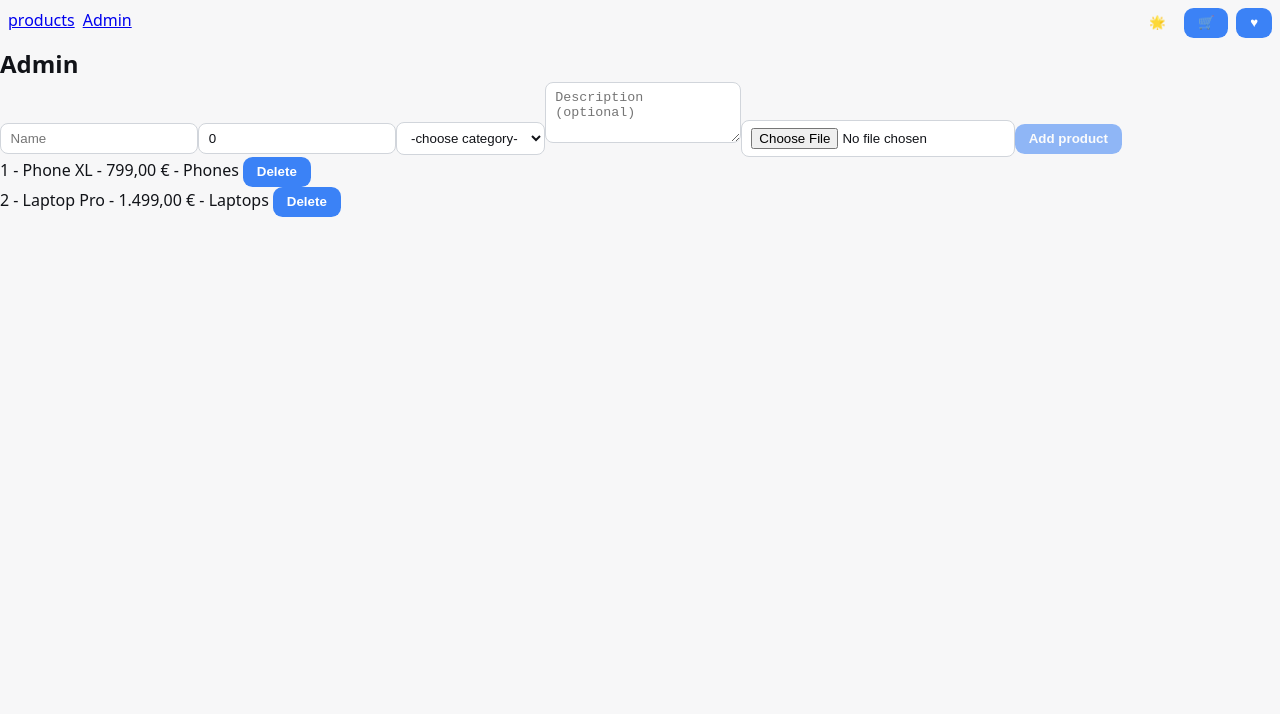
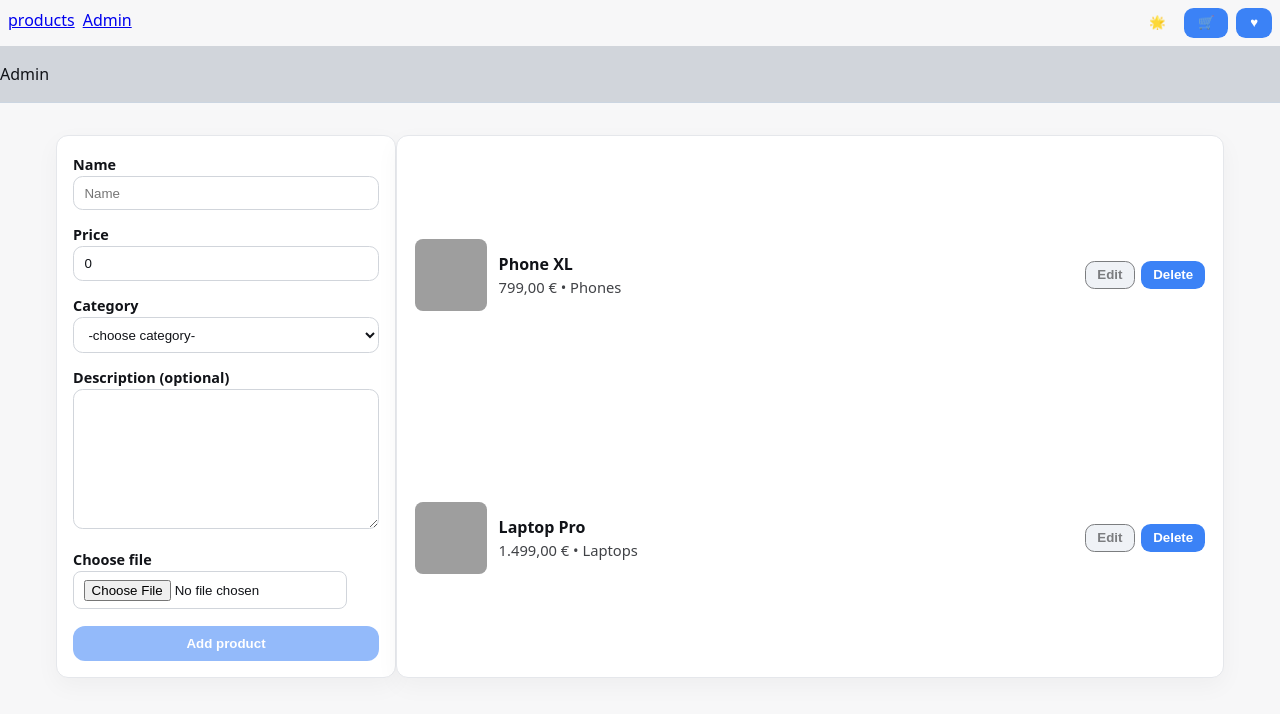
Before and after one commit to MellanieT5/shopsmart, an Angular app: page /admin in a window 1280 px wide. Shown: the top 714 px of the page. Built offline with nearby package versions, Linux system fonts and the light colour scheme; grey boxes are pictures that could not be loaded.

Commit message:
Dodala nekaj stila Adminu

```diff
--- a/src/app/features/admin-page.component.scss
+++ b/src/app/features/admin-page.component.scss
@@ -1 +1,2 @@
-@use '../core/theme.service' as *;
+@use 'styles/core' as core;
+@use 'styles/features' as *;
--- a/src/app/features/admin-page.component.ts
+++ b/src/app/features/admin-page.component.ts
@@ -10,54 +10,66 @@ import {CATEGORIES, type Category} from '../core/categories';
 @Component({
     selector:'app-admin-page',
     standalone: true,
-    imports: [ReactiveFormsModule,NgFor,CurrencyPipe, NgIf],
+    imports: [ReactiveFormsModule,NgFor,CurrencyPipe],
     changeDetection: ChangeDetectionStrategy.OnPush,
 
 
     template: `
-    <h2>Admin</h2>
+   <div class="admin-topbar">
+  <div class="admin-title">Admin</div>
+</div>
 
-    <form [formGroup] = "form" (ngSubmit) = "add()"><!-- se sproži ob kliku gumba -->
-            <input formControlName="name" placeholder="Name" />
-            <input formControlName="price" type="number" inputmode="decimal" min="0" step="1" placeholder="Price"/> <!--da ti sešteva po 1 -->
+<div class="admin-wrap">
+  <!-- LEFT: FORM -->
+  <form class="admin-form" [formGroup]="form" (ngSubmit)="add()">
+    <div>
+      <label>Name</label>
+      <input class="input" formControlName="name" placeholder="Name" />
+    </div>
 
-            <select formControlName="category" required> <!--da lahko izbereš kategorijo -->
-                <option value="" disabled>-choose category-</option>
-                <option *ngFor="let c of categories" [value]="c"> {{c}} </option> <!--shrani izbrano vrednost direkt kot category, button je onemogočen, vse dokelr je forma neveljavna-->
+    <div>
+      <label>Price</label>
+      <input class="input" type="number" formControlName="price" />
+    </div>
 
-        </select>
+    <div>
+      <label>Category</label>
+      <select class="input" formControlName="category" required>
+        <option value="" disabled>-choose category-</option>
+        <option *ngFor="let c of categories" [value]="c">{{ c }}</option>
+      </select>
+    </div>
 
-        <textarea
-            formControlName="description"
-            rows="3"
-            placeholder="Description (optional)" > <!--kaj ti dejansko izpiše -->
-        </textarea>
+    <div>
+      <label>Description (optional)</label>
+      <textarea class="input" formControlName="description"></textarea>
+    </div>
 
-        <input type="file" accept="image/*" (change)="onImageSelected($event)" />
+    <div>
+      <label>Choose file</label>
+      <input class="file" type="file" accept="image/*" (change)="onImageSelected($event)" />
+    </div>
 
-        <!-- Preview -->
-        <div *ngIf="imageData as img" style="margin-top:.5rem">
-            <div style="font-size:.9rem; opacity:.75">Preview:</div>
-            <img
-                [src]="img"
-                alt="Preview"
-                style="max-width:200px; border-radius:8px; border:1px solid #eee"
-            />
-        </div>
+    <button class="btn add-btn" type="submit" [disabled]="form.invalid">Add product</button>
+  </form>
 
+  <!-- RIGHT: LIST -->
+  <div class="admin-list">
+    <div class="admin-row" *ngFor="let p of svc.products(); trackBy: trackById">
+      <img class="thumb" [src]="p.imageData || 'assets/no-image.png'" [alt]="p.name" />
+      <div class="info">
+        <div class="name">{{ p.name }}</div>
+        <div class="meta">{{ p.price | currency:'EUR' }} • {{ p.category }}</div>
+      </div>
+      <div class="actions">
+        <!-- Edit (za kasneje, ko boš hotla) -->
+        <button type="button" class="btn btn-edit" disabled>Edit</button>
+        <button type="button" class="btn btn-del" (click)="onDelete(p.id)">Delete</button>
+      </div>
+    </div>
+  </div>
+</div>
 
-<button type="submit" [disabled]="form.invalid">Add product</button>
-
-
-    </form>
-
-    <ul> <!--seznam vseh produktov iz signala svc. products(), trackBy optimizira render, saj angular sledi elementom po id-->
-        <li *ngFor = "let p of svc.products(); trackBy: trackById">
-            {{p.id}} - {{p.name}} - {{p.price | currency:'EUR'}} - {{p.category}}
-            <button type="button" (click)="onDelete(p.id)">Delete </button> <!--gumb pokliče onDelete-->
-
-        </li>
-    </ul>
 
    `,
 
--- a/src/styles.scss
+++ b/src/styles.scss
@@ -1,6 +1,6 @@
-//od chata, poglej si SCSS
 @use 'styles/core';
 @use 'styles/features';
+
 
 
 :root {
--- a/src/styles/features.scss
+++ b/src/styles/features.scss
@@ -307,3 +307,129 @@ span {opacity:.7;}
 .btn.secondary:hover {
   background: #dbeafe;
 }
+
+//-------------------------------------------ADMIN PAGE----------------------------------------------------
+
+.admin-topbar{
+  background:#d1d5db;
+  border-bottom:1px solid #cbd5e1;
+  padding:1rem 0;
+  margin-bottom:1rem;
+
+  admin-title{
+    @include core.container;
+    font-size:1.6rem;
+    font-weight:800;
+  }
+}
+
+.admin-wrap{
+  @include core.container;
+  display:grid;
+  grid-template-columns: 340px 1fr;
+
+  @media (max-width:980px) {
+    grid-template-columns: 1fr;
+  }
+}
+
+//leva stran
+.admin-form{
+  @include core.card;
+  padding:1rem;
+  display:grid;
+  gap:.75rem;
+
+
+  label {
+    font-size:.9rem;
+    font-weight:600;
+  }
+
+  .input,textarea, select {
+    background: var(--input-bg);
+    color:var(--input-text);
+    border:1px solid var(--input-border);
+    border-radius:.6rem;
+    padding:.55rem .65rem;
+    width:100%;
+    outline:none;
+  }
+
+  textarea{
+    min-height:140px;
+    resize: vertical;
+  }
+
+  .file{
+    display:block;
+  }
+
+  .add-btn {
+    margin-top: .35rem;
+    width:100%;
+    padding:.6rem .9rem;
+    border-radius: .75rem;
+  }
+}
+
+//desna stran
+.admin-list {
+  @include core.card;
+  padding:.75rem;
+  display:grid;
+  gap:.5rem;
+}
+
+.admin-row{
+  display:grid;
+  grid-template-columns: 72px 1fr auto;
+  align-items: center;
+  gap:.75rem;
+  padding:.55rem .35rem;
+  border-radius:.6rem;
+
+  &:hover {background:rgba(0,0,0,.03); }
+
+  .thumb{
+    width:72px;
+    height:72px;
+    object-fit:cover;
+    border-radius: .5rem;
+    border: 1px solid var(-border);
+    background: #f3f4f6
+  }
+
+  .into{
+    display:grid;
+    gap:.2rem;
+  }
+
+  .name{font-weight: 700;}
+  .meta{opacity: .8; font-size:.92rem;}
+
+  .actions{
+    display: inline-flex;
+    gap:.4rem;
+  }
+
+  .btn {
+    padding:.4rem .7rem;
+    border-radius: .6rem;
+  }
+
+  .btn-edit{
+    background: #e2e8f0;
+    color: #111318;
+    border:1px solid
+  }
+  .btn-del:hover {filter:brightness(1.05);}
+}
+
+//gumb za back
+.btn-ghost{
+  background:#eef2ff;
+  color:#374151;
+  border: 1px solid #c7d2fe;
+}
+btn-ghost:hover {background:#e0e7ff;}
```
